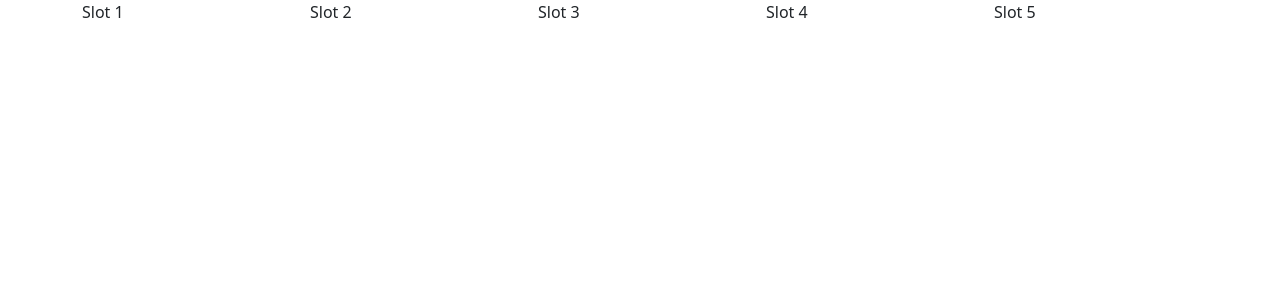
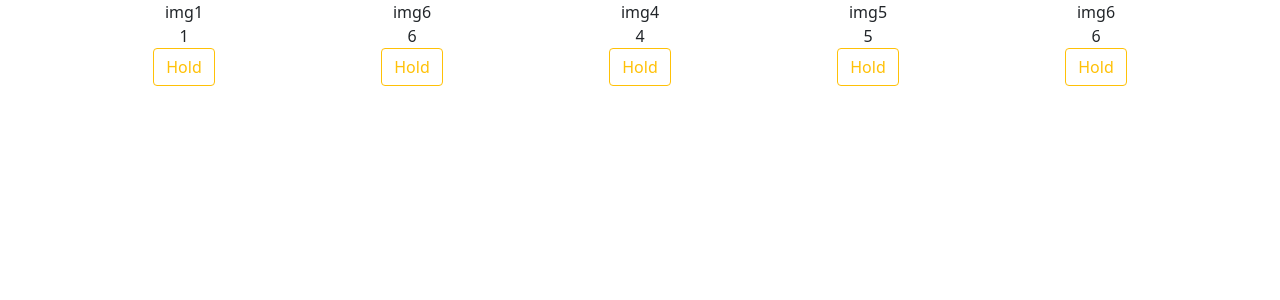
Before and after one commit to mike881205/YatzyReact, a React (Create React App) app: page / in a window 1280 px wide. Shown: the top 300 px of the page. Built offline with nearby package versions, Linux system fonts and the light colour scheme.

Commit message:
updated shuffle and build functions, updated image array

```diff
--- a/src/App.js
+++ b/src/App.js
@@ -2,6 +2,21 @@ import React, { Component } from "react";
 import Stage from "./Components/Stage";
 import Slot from '../src/Components/Slot';
 import 'bootstrap/dist/css/bootstrap.min.css';
+
+const images = ["img1", "img2", "img3", "img4", "img5", "img6"]
+
+const blankArr = Array.from(Array(5).fill(
+  {
+    number: null,
+    held: false,
+  }
+));
+
+const getRandNum = () => {
+  const min = Math.ceil(1);
+  const max = Math.floor(6);
+  return Math.floor(Math.random() * (max - min + 1)) + min;
+}
 
 class App extends Component {
 
@@ -10,24 +25,45 @@ class App extends Component {
   };
 
   componentDidMount() {
-    const numArr = Array.from(Array(5).fill(''))
 
-    const slotsArr = numArr.map((slot, i) => {
-      slot =
+    this.setState({ slots: this.shuffle(blankArr) })
+  }
+
+
+
+  shuffle = slots => {
+    const newSlots = slots.map(slot => {
+      let newSlot = {};
+      if (!slot.held) {
+        newSlot.number = getRandNum();
+      };
+      newSlot.held = slot.held;
+      return newSlot;
+    });
+
+    return this.buildSlots(newSlots);
+  };
+
+  buildSlots = slots => {
+    const newSlots = slots.map((slot, i) => {
+      const newSlot =
         <Slot
           key={i}
-          num={i + 1}
-        />
+          number={slot.number}
+          image={images[slot.number - 1]}
+          held={slot.held}
+          click={null}
+        // click={this.holdSlot}
+        />;
 
-      return slot;
+      return newSlot;
     });
-
-    this.setState({ slots: slotsArr })
-  }
+    return newSlots;
+  };
 
   render() {
     return (
-      <div className="App">
+      <div className="App" align="center">
         {
           this.state.slots ?
             <Stage slots={this.state.slots} />
--- a/src/Components/Slot/index.js
+++ b/src/Components/Slot/index.js
@@ -1,12 +1,31 @@
 import React from 'react';
+import Row from 'react-bootstrap/Row';
 import Col from 'react-bootstrap/Col';
+import Button from 'react-bootstrap/Button'
 
-const Slot = ({num}) => {
+const Slot = ({ number, image, held, click }) => {
     return (
-        <Col>
-            <div className="slot">
-                {`Slot ${num}`}
-            </div>
+        <Col className="slot">
+            <Row>
+                <Col>
+                    {image}
+                </Col>
+            </Row>
+            <Row>
+                <Col>
+                    {number}
+                </Col>
+            </Row>
+            <Row>
+                <Col>
+                    <Button
+                        variant={!held ? "outline-warning" : "success"}
+                        onClick={e => click(e)}
+                    >
+                        {!held ? "Hold" : "Held"}
+                    </Button>{' '}
+                </Col>
+            </Row>
         </Col>
     )
 };
```
